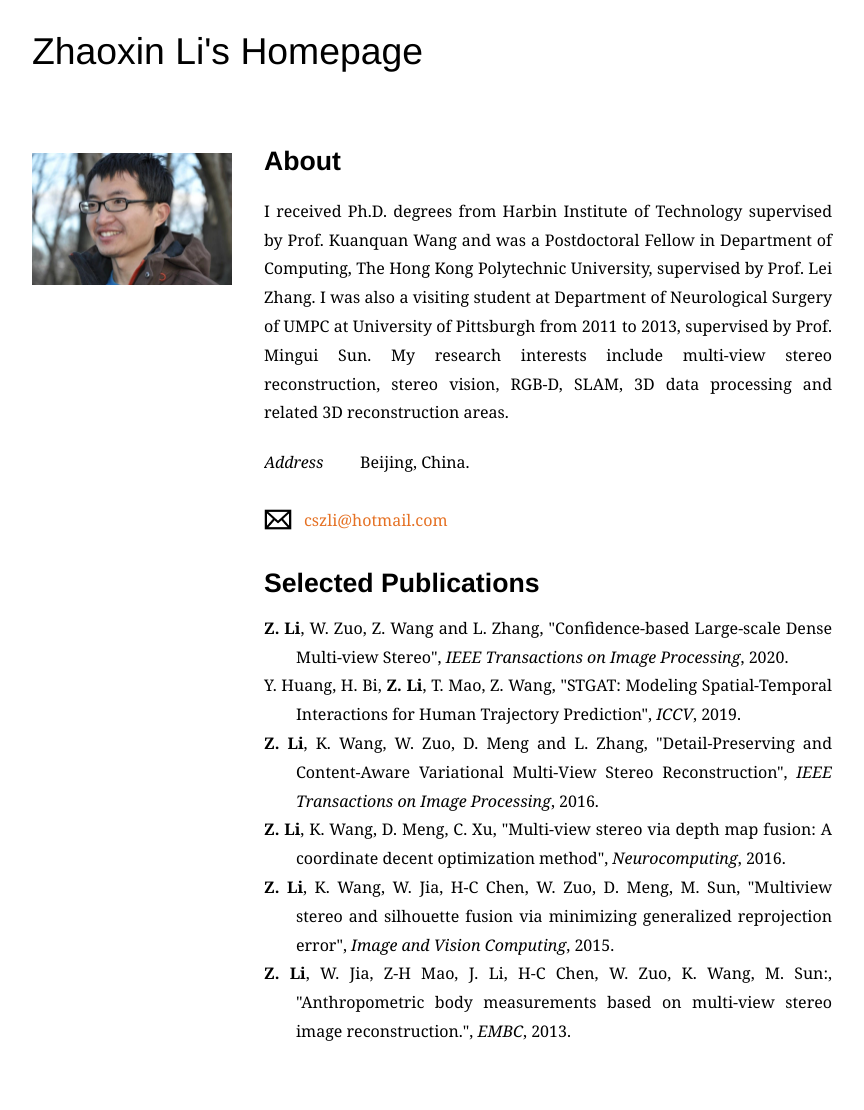
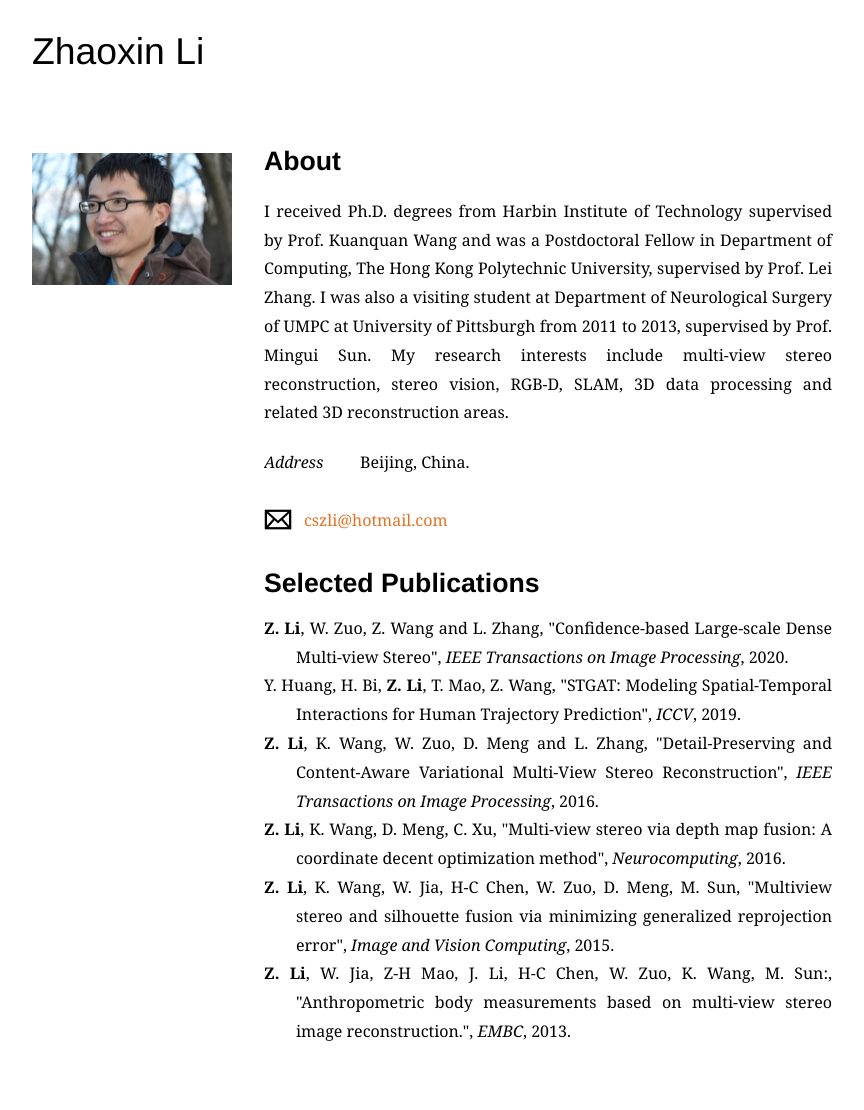
Before and after one commit to zhaoxinli/zhaoxinli.github.io, a Jekyll site: the page built from index.html, in a window 1280 px wide. Shown: the whole page, without its empty margins (208-1072 px from the left). Built offline with Jekyll 4.4.1, drawn with Linux system fonts in a browser that asks for light colours; some web fonts are replaced.

Commit message:
Signed-off-by: zhaoxinli <cszli@hotmail.com>

```diff
--- a/_includes/header.html
+++ b/_includes/header.html
@@ -21,7 +21,7 @@
 		{% assign current = page.url | downcase | split: '/' %}
 		{% assign current = current[1] %}
 		<div {% if current == "index.html" or current == nil %}class="container home"{% else %}class="container"{% endif %} id="navigation">
-	  <h2 id="name">Zhaoxin Li's Homepage</h2>
+	  <h2 id="name">Zhaoxin Li</h2>
 		</div>
 	</header>
 	<div class="container">
```
Also changed, not shown: other parts of _includes/header.html (+1 -1 lines).
